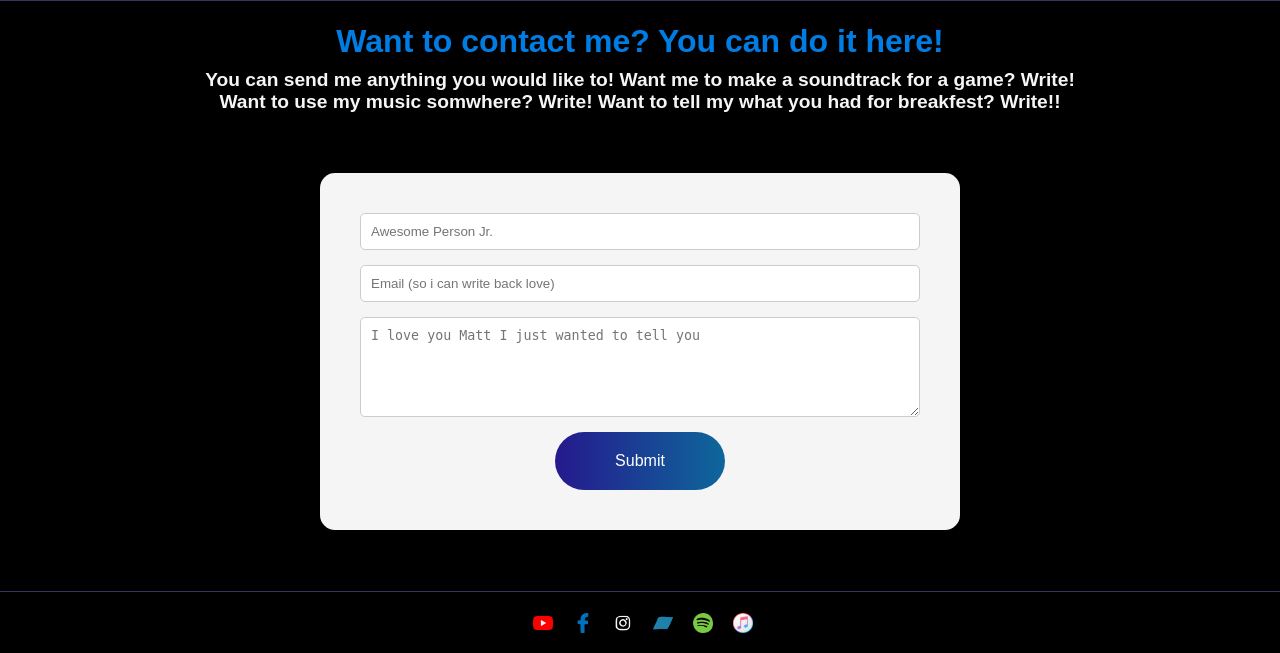
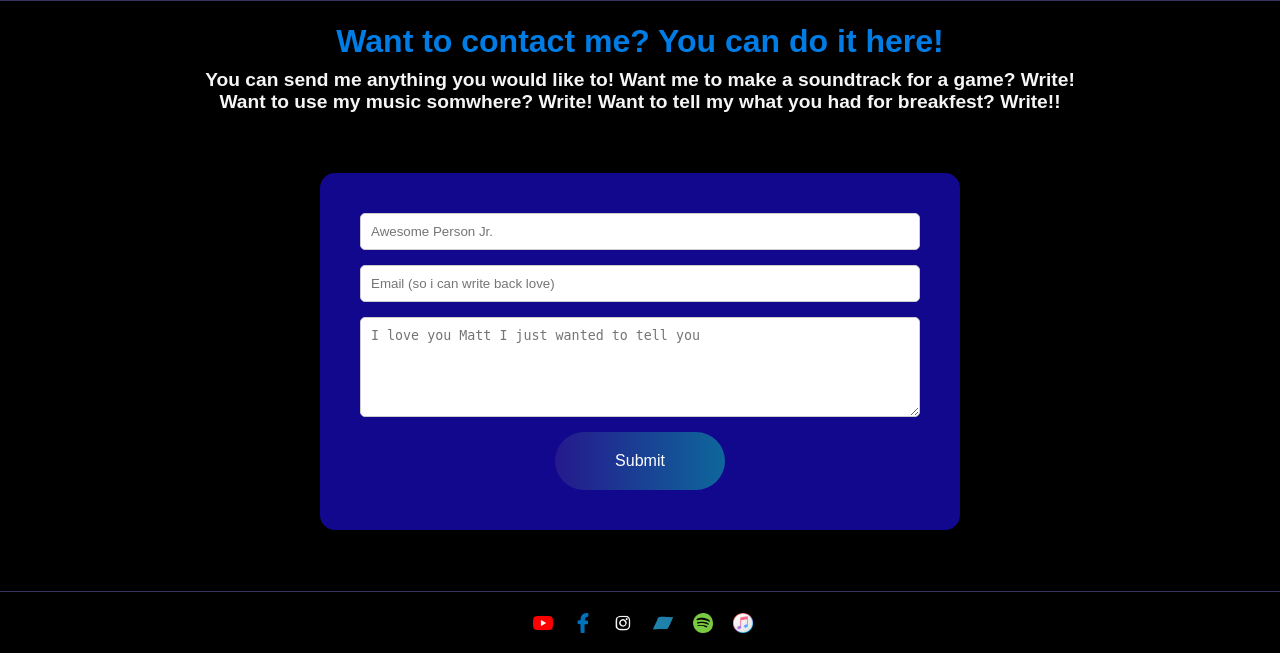
Before and after one commit to OldBeardMan/MattKrupaNet, a Django app: page / in a window 1280 px wide. Shown: the part 2268-2921 px from the top of the page. Run offline with Django 4.2, Linux system fonts and the light colour scheme.

Commit message:
Matching colours

```diff
--- a/homepage/static/css/style.css
+++ b/homepage/static/css/style.css
@@ -185,7 +185,7 @@ td:hover img {
     margin: 0 auto;
     padding: 20px;
     border-radius: 15px;
-    background-color: #f5f5f5;
+    background-color: #11088d;
     box-shadow: 0px 0px 10px 0px rgba(0, 0, 0, 0.1);
   }
 
```
